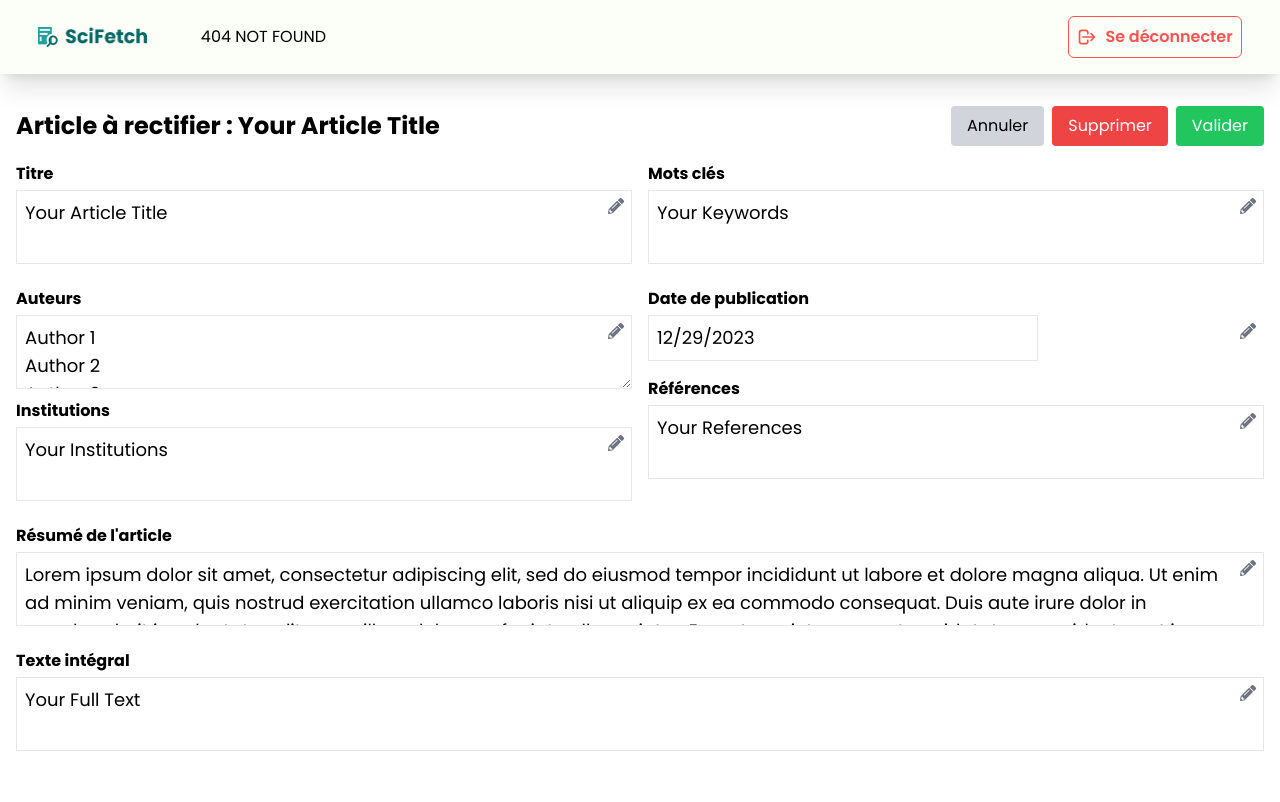
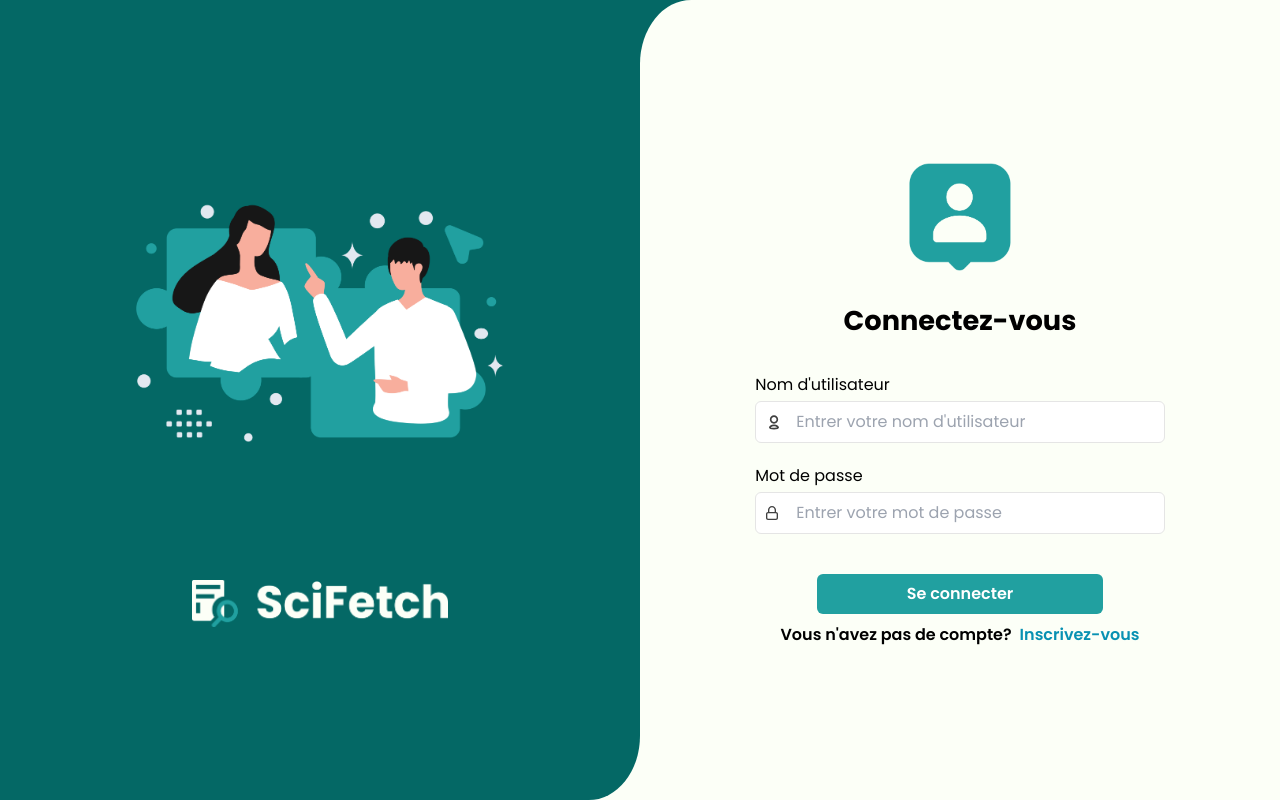
Before and after one commit to Raouf-Medj/tp-igl, a React (Create React App) app in the folder frontend/: page / in a window 1280 px wide. Shown: the top 802 px of the page. Built offline with nearby package versions, Linux system fonts and the light colour scheme.

Commit message:
minor edits

```diff
--- a/frontend/src/App.js
+++ b/frontend/src/App.js
@@ -7,33 +7,39 @@ import ModHome from './pages/Mod';
 import ClientHome from './pages/User';
 import Favoris from './pages/User/favoris';
 import AdminHome from './pages/Admin';
-import AdminUpload from './pages/Admin/upload';
 import NavBar from './components/Navbar/NavBar';
 import Footer from './components/Footer';
-import ModifierArticle from './pages/Mod/modifierArticle';
+
+
 
 function App() {
-  const authorsArray = ['Author 1', 'Author 2', 'Author 2', 'Author 2', 'Author 2'];
-  const currentDate = new Date();
-  const texte = "Lorem ipsum dolor sit amet, consectetur adipiscing elit, sed do eiusmod tempor incididunt ut labore et dolore magna aliqua. Ut enim ad minim veniam, quis nostrud exercitation ullamco laboris nisi ut aliquip ex ea commodo consequat. Duis aute irure dolor in reprehenderit in voluptate velit esse cillum dolore eu fugiat nulla pariatur. Excepteur sint occaecat cupidatat non proident, sunt in culpa qui officia deserunt mollit anim id est laborum."
 
+  const { token, removeToken, setToken } = useToken();
 
   return (
-    <div>
-      <NavBar/>
-      <ModifierArticle
-        articleTitleParam="Your Article Title"
-        authorsParam={authorsArray}
-        institutionsParam="Your Institutions"
-        keywordsParam="Your Keywords"
-        publicationDateParam={currentDate}
-        referencesParam="Your References"
-        summaryParam={texte}
-        fullTextParam="Your Full Text"
-       />
-      <Footer/>
-    </div>
-);
+    !token && token!=="" && token!==undefined ?
+      <Routes>
+        <Route path="/" exact element={<LoginForm setToken={setToken}/>} />
+        <Route path="/login" exact element={<LoginForm setToken={setToken}/>} />
+        <Route path="/signup" exact element={<SignupForm setToken={setToken}/>} />
+        <Route path="*" element={<NotFound />} />
+      </Routes>
+    : (
+      <div>
+        <NavBar removeToken={removeToken} />
+        <div className='min-h-screen bg-[#FCFFF7]'>
+          <Routes>
+            <Route path="/" exact element={<ClientHome/>} />
+            <Route path="/favorites" exact element={<Favoris/>} />
+            <Route path="/mod" exact element={<ModHome/>} />
+            <Route path="/admin" exact element={<AdminHome/>} />
+            <Route path="*" element={<NotFound/>} />
+          </Routes>
+        </div>
+        <Footer/>
+      </div>
+    )
+  );
 }
 
 export default App;
--- a/frontend/src/pages/Mod/index.jsx
+++ b/frontend/src/pages/Mod/index.jsx
@@ -23,10 +23,10 @@ const ModHome = () => {
 
   return (
     <ProtectedComponent role="MOD">
-      <div className='sm:px-4 md:px-8 lg:px-12 xl:px-20 pt-16 pb-10 relative'>
+      <div className='sm:px-4 md:px-8 lg:px-[10%] xl:px-[15%] pt-16 pb-10 relative'>
         <SearchBar query={query} setQuery={setQuery} placeholder="Rechercher un article" searchHandler={searchHandler} />
         <div className='mt-6 sm:mt-10 flex flex-col sm:flex-row justify-between items-center mb-4'>
-          <h1 className='font-bold text-xl sm:text-2xl mb-3 sm:mb-0'>Articles à réctifier : ({nbArticles})</h1>
+          <h1 className='font-bold text-xl sm:text-2xl mb-3 sm:mb-0'>Articles à réctifier ({nbArticles})</h1>
           <div className='relative mt-4 sm:mt-0'>
             <button
               onClick={() => setIsOpen(prev => !prev)}
```
